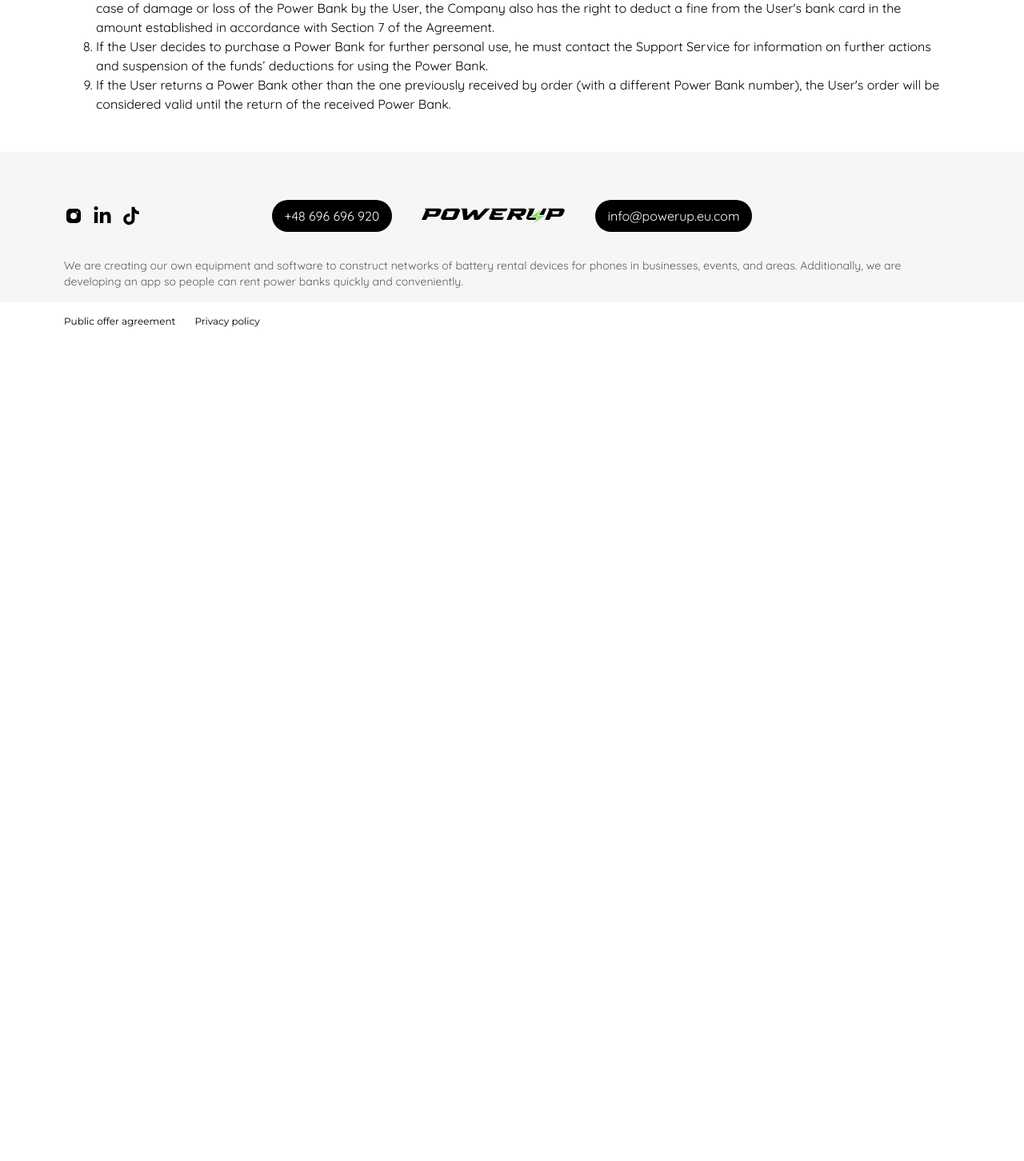
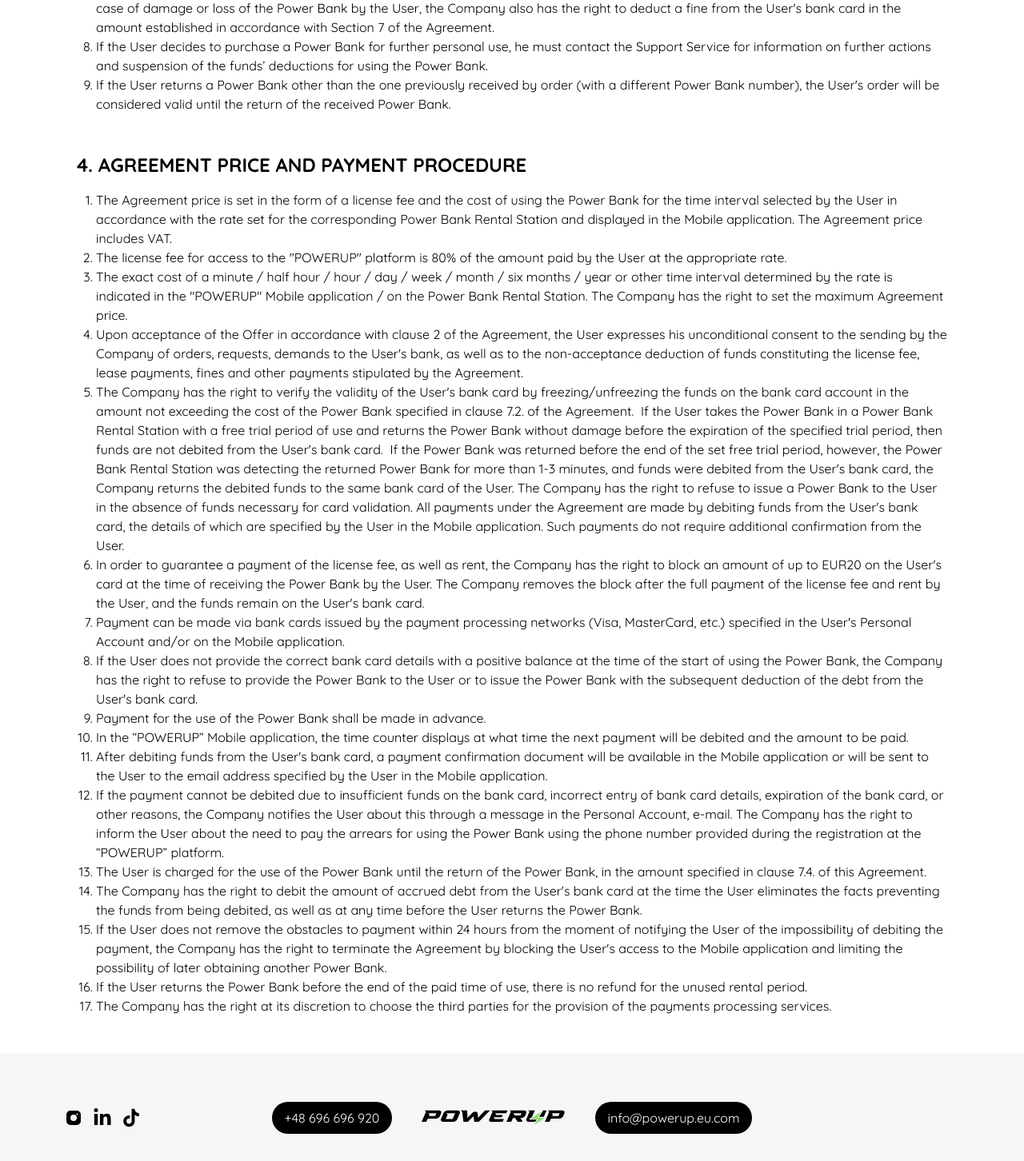
Before and after one commit to Nafiz-Al-Turabi/Power-bank-power-up-front-end, a Next.js app: page /legal/public-offer-agreement in a window 1280 px wide. Shown: the part 4549-6001 px from the top of the page at 80% size. Before the commit the page ends 4975 px from the top, so only its background shows below. Built offline with nearby package versions, Linux system fonts and the light colour scheme.

Commit message:
Section 6 added

```diff
--- a/app/(legal)/legal/public-offer-agreement/page.tsx
+++ b/app/(legal)/legal/public-offer-agreement/page.tsx
@@ -392,6 +392,30 @@ export default function PublicOfferAgreementPage() {
             </ol>
           </div>
         </section>
+        <section className="AGREEMENT PRICE and PAYMENT PROCEDURE mb-12">
+          <h3 className="uppercase font-bold text-xl lg:text-2xl mb-4">
+            4. AGREEMENT PRICE and PAYMENT PROCEDURE
+          </h3>
+          <ol className="list-decimal ml-6">
+           <li>The Agreement price is set in the form of a license fee and the cost of using the Power Bank for the time interval selected by the User in accordance with the rate set for the corresponding Power Bank Rental Station and displayed in the Mobile application. The Agreement price includes VAT.</li>
+           <li>The license fee for access to the "POWERUP" platform is 80% of the amount paid by the User at the appropriate rate.</li>
+           <li>The exact cost of a minute / half hour / hour / day / week / month / six months / year or other time interval determined by the rate is indicated in the "POWERUP" Mobile application / on the Power Bank Rental Station. The Company has the right to set the maximum Agreement price.</li>
+           <li>Upon acceptance of the Offer in accordance with clause 2 of the Agreement, the User expresses his unconditional consent to the sending by the Company of orders, requests, demands to the User's bank, as well as to the non-acceptance deduction of funds constituting the license fee, lease payments, fines and other payments stipulated by the Agreement.</li>
+           <li>The Company has the right to verify the validity of the User's bank card by freezing/unfreezing the funds on the bank card account in the amount not exceeding the cost of the Power Bank specified in clause 7.2. of the Agreement.  If the User takes the Power Bank in a Power Bank Rental Station with a free trial period of use and returns the Power Bank without damage before the expiration of the specified trial period, then funds are not debited from the User's bank card.  If the Power Bank was returned before the end of the set free trial period, however, the Power Bank Rental Station was detecting the returned Power Bank for more than 1-3 minutes, and funds were debited from the User's bank card, the Company returns the debited funds to the same bank card of the User. The Company has the right to refuse to issue a Power Bank to the User in the absence of funds necessary for card validation. All payments under the Agreement are made by debiting funds from the User's bank card, the details of which are specified by the User in the Mobile application. Such payments do not require additional confirmation from the User.</li>
+           <li>In order to guarantee a payment of the license fee, as well as rent, the Company has the right to block an amount of up to EUR20 on the User's card at the time of receiving the Power Bank by the User. The Company removes the block after the full payment of the license fee and rent by the User, and the funds remain on the User's bank card.</li>
+           <li>Payment can be made via bank cards issued by the payment processing networks (Visa, MasterCard, etc.) specified in the User's Personal Account and/or on the Mobile application. </li>
+           <li>If the User does not provide the correct bank card details with a positive balance at the time of the start of using the Power Bank, the Company has the right to refuse to provide the Power Bank to the User or to issue the Power Bank with the subsequent deduction of the debt from the User's bank card.</li>
+           <li>Payment for the use of the Power Bank shall be made in advance.</li>
+           <li>In the “POWERUP” Mobile application, the time counter displays at what time the next payment will be debited and the amount to be paid.</li>
+           <li>After debiting funds from the User's bank card, a payment confirmation document will be available in the Mobile application or will be sent to the User to the email address specified by the User in the Mobile application.</li>
+           <li>If the payment cannot be debited due to insufficient funds on the bank card, incorrect entry of bank card details, expiration of the bank card, or other reasons, the Company notifies the User about this through a message in the Personal Account, e-mail. The Company has the right to inform the User about the need to pay the arrears for using the Power Bank using the phone number provided during the registration at the “POWERUP” platform.</li>
+           <li>The User is charged for the use of the Power Bank until the return of the Power Bank, in the amount specified in clause 7.4. of this Agreement.</li>
+           <li>The Company has the right to debit the amount of accrued debt from the User's bank card at the time the User eliminates the facts preventing the funds from being debited, as well as at any time before the User returns the Power Bank.</li>
+           <li>If the User does not remove the obstacles to payment within 24 hours from the moment of notifying the User of the impossibility of debiting the payment, the Company has the right to terminate the Agreement by blocking the User's access to the Mobile application and limiting the possibility of later obtaining another Power Bank.</li>
+           <li>If the User returns the Power Bank before the end of the paid time of use, there is no refund for the unused rental period. </li>
+           <li> The Company has the right at its discretion to choose the third parties for the provision of the payments processing services.</li>
+          </ol>
+        </section>
       </main>
     </div>
   );
```
